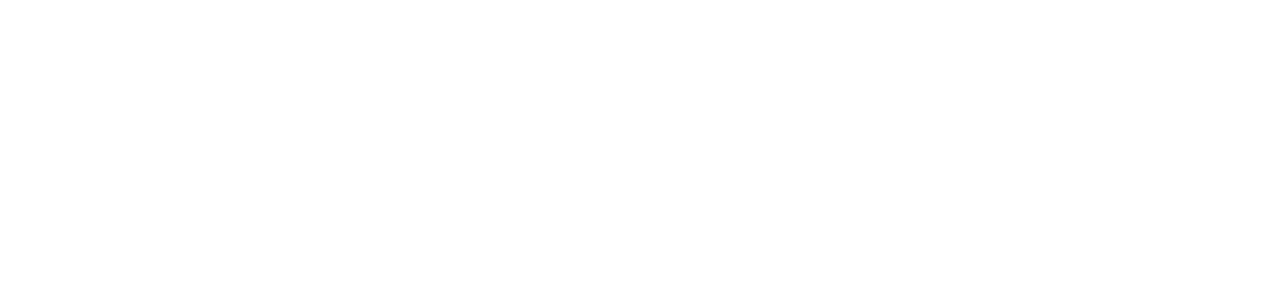
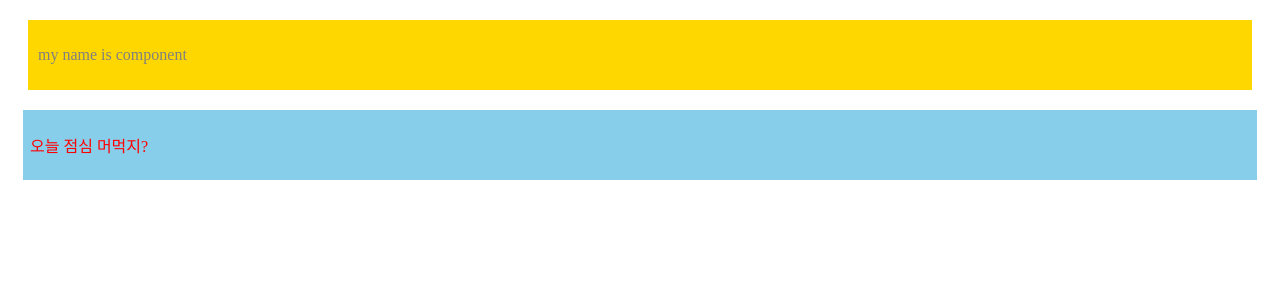
Before and after one commit to sebaek/react20231031, a React (Create React App) app: page / in a window 1280 px wide. Shown: the top 300 px of the page. Built offline with nearby package versions, Linux system fonts and the light colour scheme.

Commit message:
props destructuring assignment 구조분해할당 연습시작, 완료

```diff
--- a/src/App.js
+++ b/src/App.js
@@ -1,5 +1,22 @@
 function App() {
-  return <div>{/*  MyBox 컴포넌트 2번 사용해 보기 */}</div>;
+  return (
+    <div>
+      <MyBox
+        p="10px"
+        m="20px"
+        bg="gold"
+        color="grey"
+        text="my name is component"
+      />
+      <MyBox
+        p="7px"
+        m="15px"
+        bg="skyblue"
+        color="red"
+        text="오늘 점심 머먹지?"
+      />
+    </div>
+  );
 }
 
 function MyBox({ p, m, bg, color, text }) {
```
